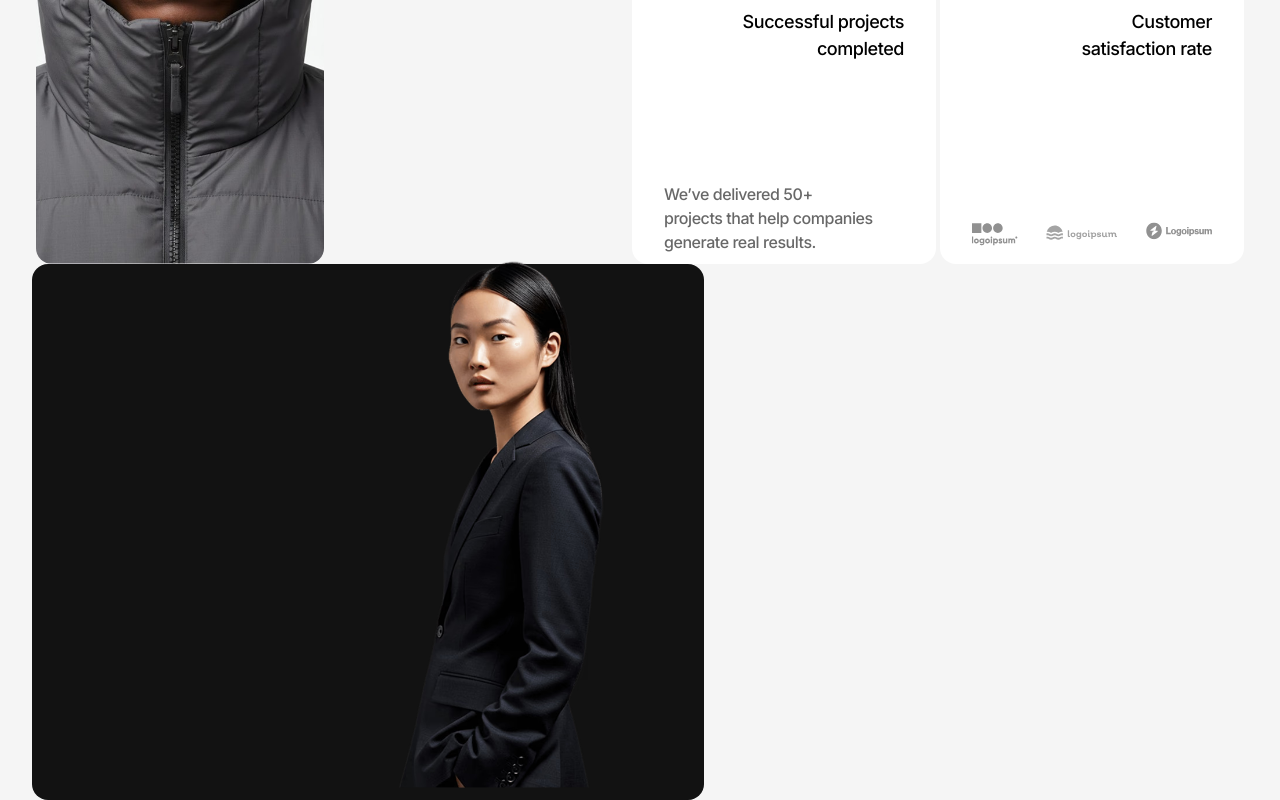
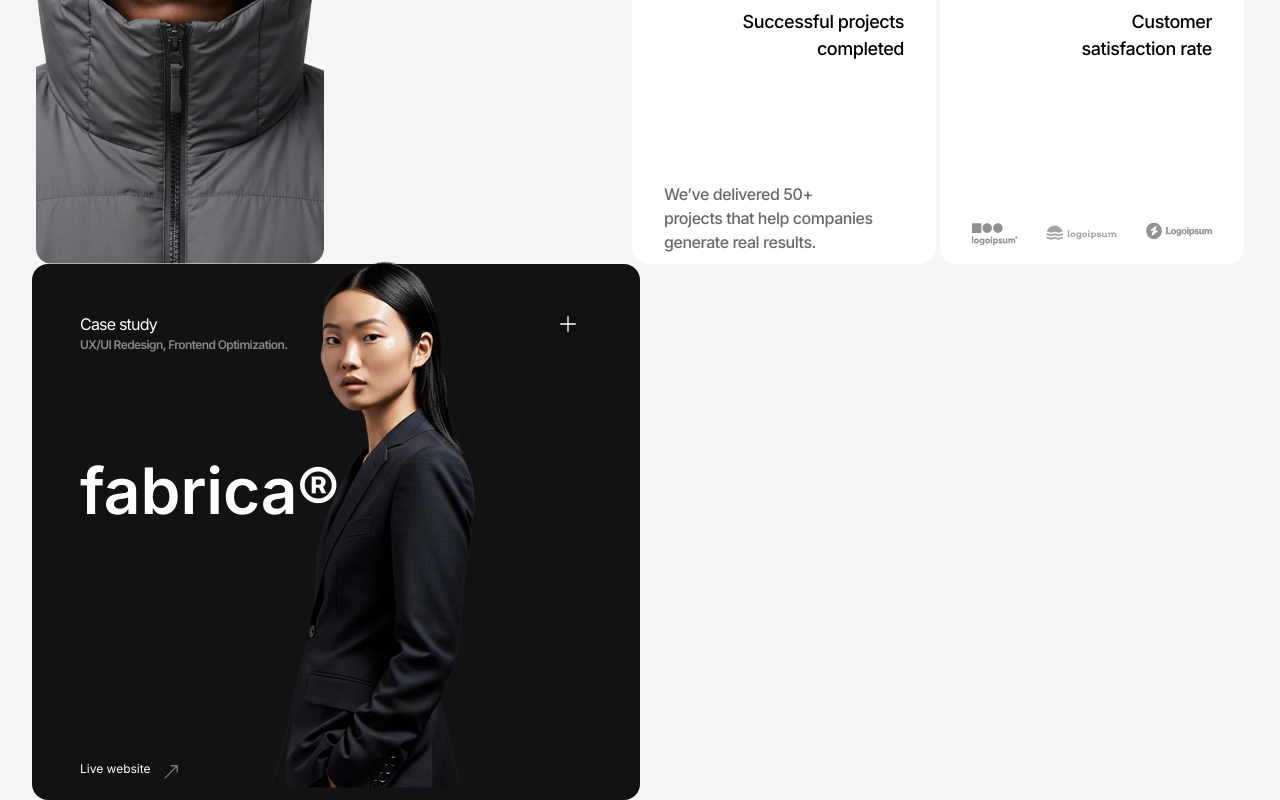
Before and after one commit to Lumintitus/Fabrica, a Next.js app: page / in a window 1280 px wide. Shown: the part 4840-5640 px from the top of the page. Built offline with nearby package versions, Linux system fonts and the light colour scheme.

Commit message:
Enhance Casestudy component layout with text overlay and new SVG icons; update Video component by removing commented code

```diff
--- a/src/Layout/Casestudy.tsx
+++ b/src/Layout/Casestudy.tsx
@@ -1,14 +1,31 @@
-import React from 'react'
+import React from 'react';
 
 export default function Casestudy() {
   return (
-    <div>
-        <div className='px-8'>
-            <div className='w-[42rem] h-[33.5rem] rounded-2xl bg-[#121212] '>
-                <img className='h-[34rem] relative bottom-5 left-[22rem]' src="/casestudy.png" alt="" />
-                <span></span>
-            </div>
+    <div className="px-8 relative">
+      <div className=" w-[38rem] h-[33.5rem] rounded-2xl bg-[#121212] overflow-hidden">
+        {/* Floating Image */}
+        <img
+          src="/casestudy.png"
+          alt="Case Study"
+          className="absolute h-[34rem] left-[16rem] bottom-3"
+        />
+
+        {/* Text Overlay */}
+        <div className="absolute left-20 top-12">
+          <h1 className="text-white text-[1rem] tracking-tighter">Case study</h1>
+          <p className="text-[#888888] text-[0.75rem] tracking-tighter font-[600]">
+            UX/UI Redesign, Frontend Optimization.
+          </p>
         </div>
+         <div className=' absolute w-[3rem] top-9 left-[34rem]'>
+            <img src="/plus-svgrepowomen.svg" alt="" />
+          </div>
+        <div className='absolute top-1/3 text-[4rem] left-20 font-[600] text-[white]'>fabrica®</div>
+        <div className='absolute left-20 bottom-4'>
+            <button className='text-white font-[600 ] text-[0.75rem] flex gap-2'>Live website <img className='w-[1.5rem] color-[#5C5C5C]' src="/diagonal-arrow-svgrepo-com.svg" alt="" /></button>
+        </div>
+      </div>
     </div>
-  )
+  );
 }
--- a/src/Layout/Video.tsx
+++ b/src/Layout/Video.tsx
@@ -45,7 +45,6 @@ const Video: React.FC = () => {
                     <div className='relative'>
                         <div className=" pt-[3rem] px-9 leading-[1.625rem] max-w-[38.625rem]  text-white">
                             <p className="text-white tracking-tight text-[1.375rem] font-[500]">No generic websites.No empty marketing promises.</p>
-                            {/* <p className="text-white text-[1.375rem] font-[500] px-5"></p> */}
                             <p className="text-[#969696] tracking-tight text-[1.375rem] font-[500]">just tools and strategies that help your business grow and your brand shine.</p>
                         </div>
                     </div>
```
Also changed, not shown: public/diagonal-arrow-svgrepo-com.svg (added), public/plus-svgrepowomen.svg (added).
